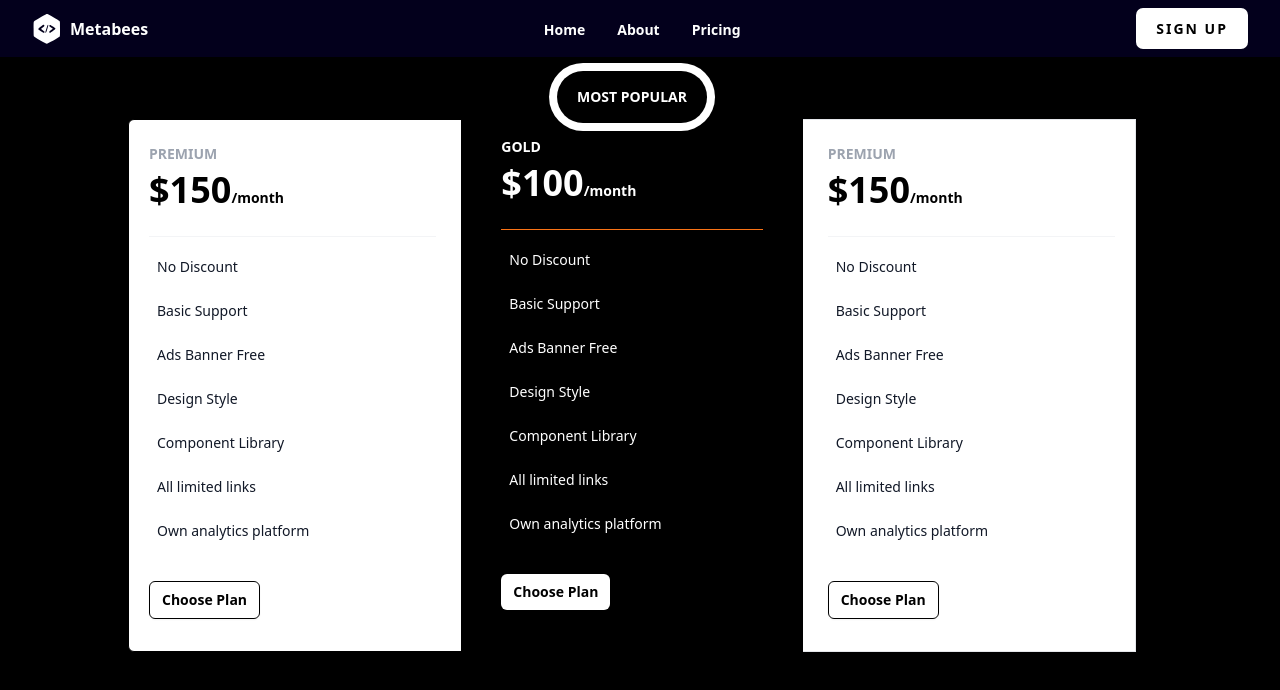
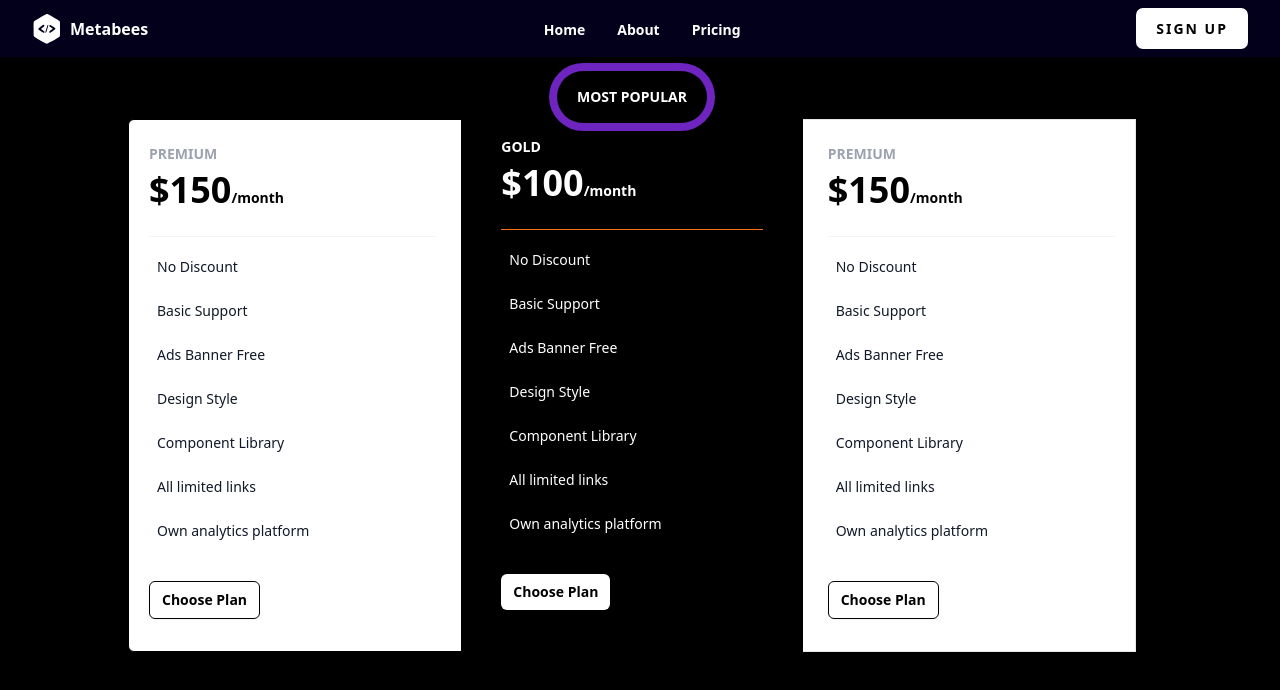
Before and after one commit to oreotamish/Metabees-Frontend, a React (Create React App) app: page /pricing in a window 1280 px wide. Shown: the top 690 px of the page. Built offline with nearby package versions, Linux system fonts and the light colour scheme.

Commit message:
minor color edits

```diff
--- a/src/pages/Pricing.jsx
+++ b/src/pages/Pricing.jsx
@@ -71,7 +71,7 @@
             </div>
             <div className="-mt-4 w-full lg:-mt-0 lg:w-1/3">
               <div className="pt-22 relative mx-auto max-w-sm rounded-lg bg-black px-10 pb-16 ">
-                <div className="absolute left-1/2 top-0 inline-flex -translate-x-1/2 -translate-y-1/2 transform items-center justify-center rounded-full bg-white p-2">
+                <div className="absolute left-1/2 top-0 inline-flex -translate-x-1/2 -translate-y-1/2 transform items-center justify-center rounded-full bg-[#6e25c0] p-2">
                   <div className="flex-shrink-0 rounded-full bg-black px-5 py-4 text-sm font-semibold uppercase text-white">
                     Most Popular
                   </div>
```
